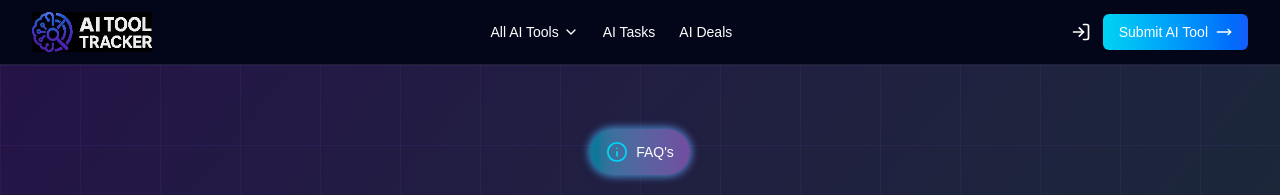
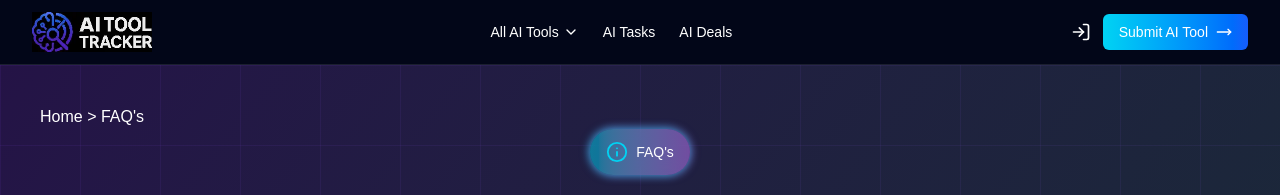
Before and after one commit to ioNihal/landing-page, a Next.js app: page /faqs in a window 1280 px wide. Shown: the top 195 px of the page. Built offline with nearby package versions, Linux system fonts and the light colour scheme.

Commit message:
minor fix

```diff
--- a/app/faqs/page.tsx
+++ b/app/faqs/page.tsx
@@ -102,6 +102,10 @@ export default function FAQSPage() {
 
     return (
         <main className="relative isolate bg-slate-950 text-white ">
+
+            <div className="absolute top-10 left-10">
+                Home&nbsp;&gt;&nbsp;FAQ&apos;s
+            </div>
             {/* bg grid */}
             <div className="absolute inset-0 -z-10 bg-grid" />
             <div className="absolute inset-0 -z-10 bg-linear-to-br from-purple-500/20 to-green-400/20" />
```
